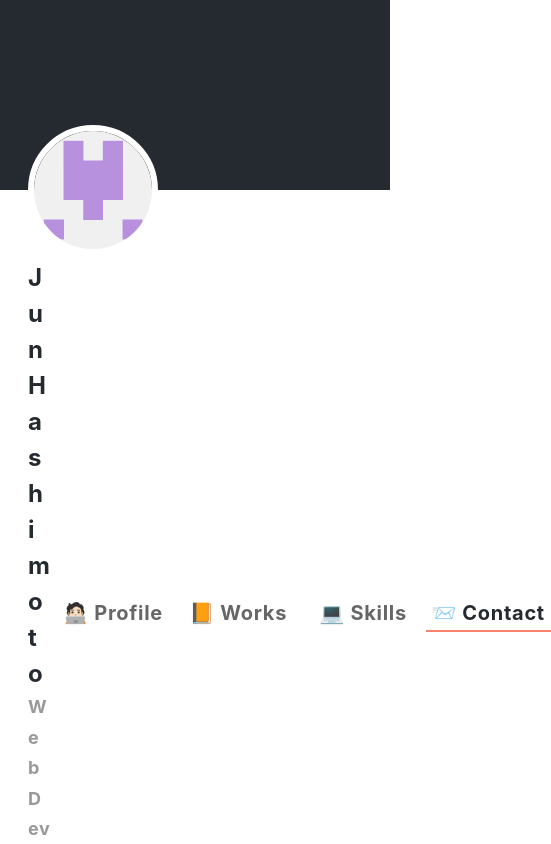
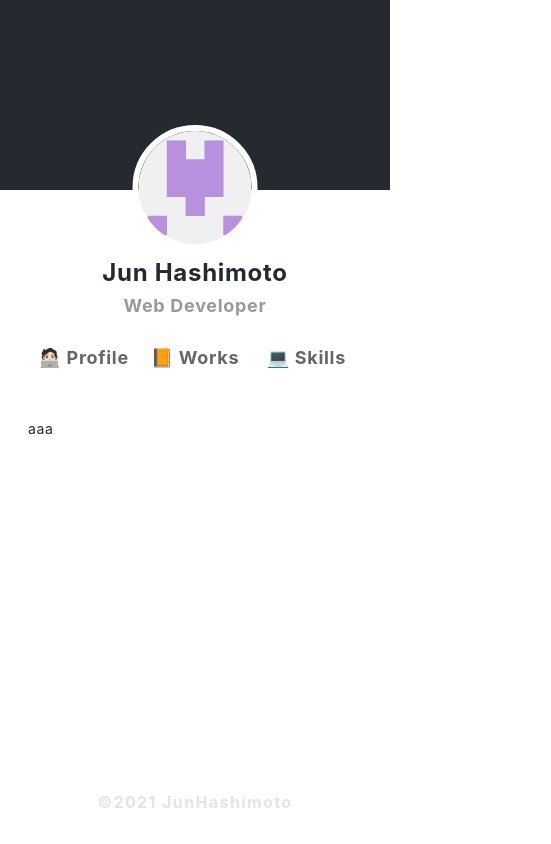
Before and after one commit to h-jun01/portfolio, a Next.js app: page /contact in a window 390 px wide. Shown: the top 844 px of the page, 551 px wide, since content can reach past the window. Built offline with nearby package versions, Linux system fonts and the light colour scheme.

Commit message:
Add:responsive

```diff
--- a/data.config.ts
+++ b/data.config.ts
@@ -1,8 +1,7 @@
 export const data = {
   profile: {
-    japaneseName: "橋本 准",
-    englishName: "jun hashimoto",
     github: "https://github.com/h-jun01",
+    address: "jyun.0110@icloud.com",
     selfIntroduction: ["- 橋本准", "- HAL東京WEB開発学科"],
     interest: [
       "- フロントエンド",
--- a/src/allTypes/Profile.ts
+++ b/src/allTypes/Profile.ts
@@ -4,8 +4,7 @@ import { NexusObjectTypeDef } from "@nexus/schema/dist/core";
 export const Profile: NexusObjectTypeDef<"Profile"> = objectType({
   name: "Profile",
   definition(t) {
-    t.string("japaneseName");
-    t.string("englishName");
+    t.string("address");
     t.url("github", (profile) => new URL(profile.github));
     t.list.string("selfIntroduction");
     t.list.string("interest");
--- a/src/components/Footer.tsx
+++ b/src/components/Footer.tsx
@@ -1,5 +1,6 @@
 import { FC, useMemo } from "react";
 import { ContentWrapper } from "src/components/ContentWrapper";
+import { mediaQuery } from "src/styles/mediaQuery";
 import styled from "styled-components";
 
 export const Footer: FC = () => {
@@ -29,4 +30,7 @@ const Copyright = styled.small`
   color: ${({ theme }) => theme.colors.scaleGray3};
   text-align: center;
   letter-spacing: 0.1rem;
+  ${mediaQuery.phone`
+    font-size: ${({ theme }) => theme.fontSizes.medium};
+  `}
 `;
--- a/src/components/Header.tsx
+++ b/src/components/Header.tsx
@@ -2,6 +2,7 @@ import { FC } from "react";
 import { ContentWrapper } from "src/components/ContentWrapper";
 import { NavigationItem } from "src/components/NavigationItem";
 import { config } from "@site.config";
+import { mediaQuery } from "src/styles/mediaQuery";
 import styled from "styled-components";
 
 export const SiteHeader: FC = () => {
@@ -23,7 +24,6 @@ export const SiteHeader: FC = () => {
                 <NavigationItem pathName="/" menuName="🧑🏻‍💻 Profile" />
                 <NavigationItem pathName="/works" menuName="📙 Works" />
                 <NavigationItem pathName="/skills" menuName="💻 Skills" />
-                <NavigationItem pathName="/contact" menuName="📨 Contact" />
               </ul>
             </HeaderNavigation>
           </HeaderNavigationContainer>
@@ -34,7 +34,6 @@ export const SiteHeader: FC = () => {
 };
 
 const imageSize = 130;
-const halfImage = imageSize / 2;
 
 const HeaderContainer = styled.header`
   margin-bottom: 3rem;
@@ -53,25 +52,48 @@ const HeaderItemContainer = styled.div`
 
 const HeaderUserImageContainer = styled.div`
   position: absolute;
-  top: -${halfImage}px;
+  top: -65px;
   left: 0;
   height: ${imageSize}px;
   width: ${imageSize}px;
+  ${mediaQuery.tablet`
+    left: 50%;
+    transform:translateX(-50%);
+  `}
+  ${mediaQuery.phone`
+    left: 50%;
+    transform:translateX(-50%);
+    height: ${imageSize - 5}px;
+    width: ${imageSize - 5}px;
+  `}
 `;
 
 const HeaderUserImage = styled.img`
   height: ${imageSize}px;
   width: ${imageSize}px;
   border: 6px solid ${({ theme }) => theme.colors.scaleWhite};
-  border-radius: ${halfImage}px;
+  border-radius: 180px;
   object-fit: cover;
+  ${mediaQuery.phone`
+    height: ${imageSize - 5}px;
+    width: ${imageSize - 5}px;
+    border-radius: 180px;
+  `}
 `;
 
 const HeaderNavigationContainer = styled.div`
   display: flex;
   align-items: center;
   justify-content: space-between;
-  padding-top: 70px;
+  padding-top: 65px;
+  ${mediaQuery.tablet`
+    display: block;
+    text-align: center;
+  `}
+  ${mediaQuery.phone`
+    display: block;
+    text-align: center;
+  `}
 `;
 
 const HeaderProfile = styled.div`
@@ -91,5 +113,13 @@ const HeaderNavigation = styled.nav`
     display: flex;
     justify-content: space-between;
     width: 500px;
+    ${mediaQuery.tablet`
+      width: 100%;
+      margin-top: 1.5rem;
+    `}
+    ${mediaQuery.phone`
+      width: 100%;
+      margin-top: 1.5rem;
+    `}
   }
 `;
--- a/src/components/NavigationItem.tsx
+++ b/src/components/NavigationItem.tsx
@@ -1,5 +1,6 @@
 import { FC } from "react";
 import { useRouter, NextRouter } from "next/router";
+import { mediaQuery } from "src/styles/mediaQuery";
 import styled, { css } from "styled-components";
 import Link from "next/link";
 
@@ -40,6 +41,9 @@ const NavigationItemList = styled.li<{ isActive: boolean }>`
   text-align: center;
   font-weight: bold;
   font-size: ${({ theme }) => theme.fontSizes.xlarge};
+  ${mediaQuery.phone`
+    font-size: ${({ theme }) => theme.fontSizes.large};
+  `}
 
   > a {
     display: block;
--- a/src/generated/nexus.ts
+++ b/src/generated/nexus.ts
@@ -54,11 +54,10 @@ export interface NexusGenAllTypes extends NexusGenRootTypes {
 
 export interface NexusGenFieldTypes {
   Profile: { // field return type
-    englishName: string | null; // String
+    address: string | null; // String
     github: NexusGenScalars['URL'] | null; // URL
     hobby: Array<string | null> | null; // [String]
     interest: Array<string | null> | null; // [String]
-    japaneseName: string | null; // String
     selfIntroduction: Array<string | null> | null; // [String]
   }
   Query: { // field return type
--- a/src/pages/works.tsx
+++ b/src/pages/works.tsx
@@ -102,6 +102,9 @@ const CardImageFrame = styled.div<{ imagePath: string }>`
   ${mediaQuery.tablet`
     padding-top: 50%;
   `}
+  ${mediaQuery.phone`
+    padding-top: 50%;
+  `}
 `;
 
 const CardTextBox = styled.div`
--- a/src/schema.graphql
+++ b/src/schema.graphql
@@ -3,11 +3,10 @@
 
 
 type Profile {
-  englishName: String
+  address: String
   github: URL
   hobby: [String]
   interest: [String]
-  japaneseName: String
   selfIntroduction: [String]
 }
 
--- a/src/styles/mediaQuery.ts
+++ b/src/styles/mediaQuery.ts
@@ -12,8 +12,8 @@ type Breakpoints = {
 };
 
 const breakpoints: Breakpoints = {
-  tablet: 768,
-  phone: 680,
+  tablet: 1024,
+  phone: 599,
 };
 
 export const mediaQuery = Object.keys(breakpoints).reduce((acc, label) => {
--- a/src/type.ts
+++ b/src/type.ts
@@ -1,6 +1,5 @@
 export type Profile = {
-  japaneseName: string;
-  englishName: string;
+  address: string;
   github: string;
   selfIntroduction: string[];
   interest: string[];
```
Also changed, not shown: src/pages/index.tsx (+16 -6 lines), src/pages/skills.tsx (+17 -0 lines).
